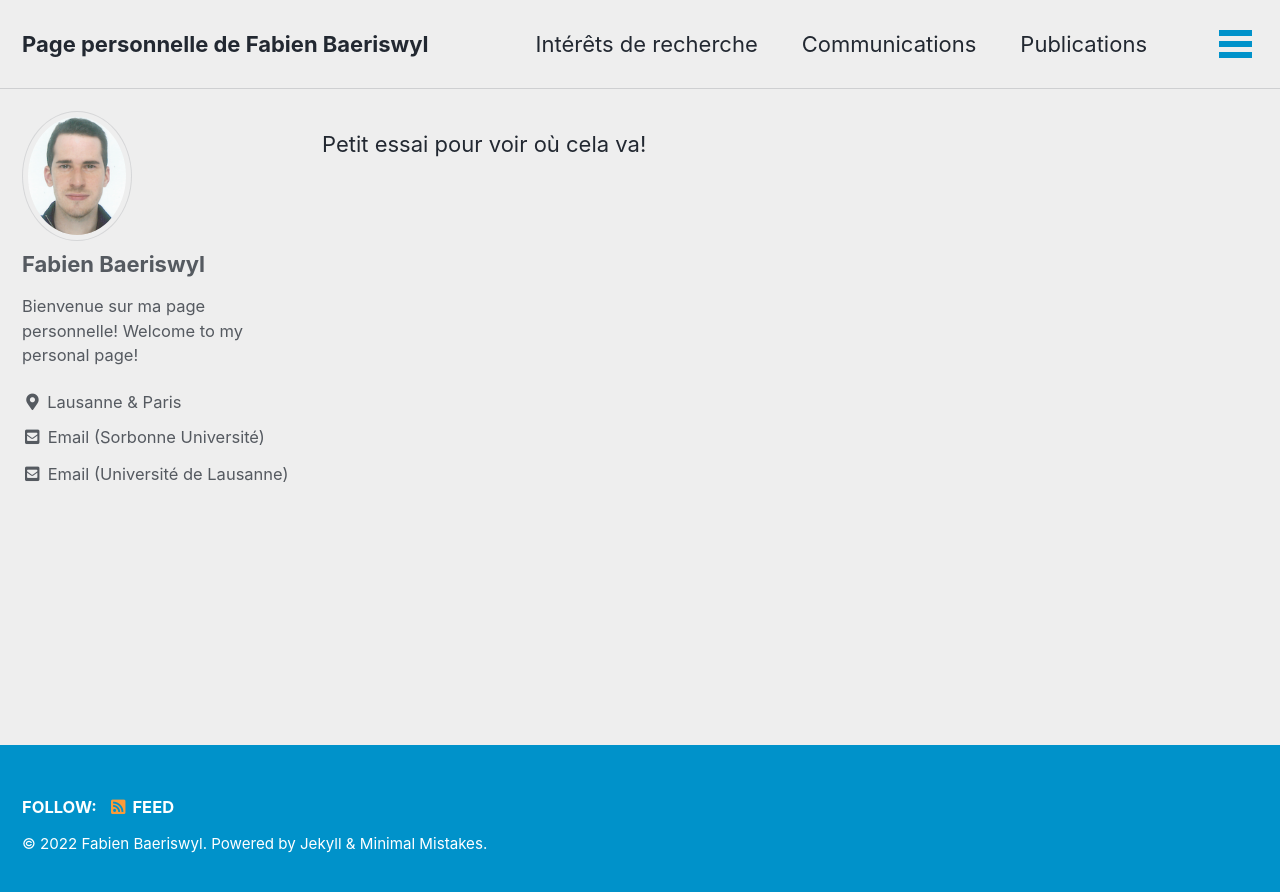
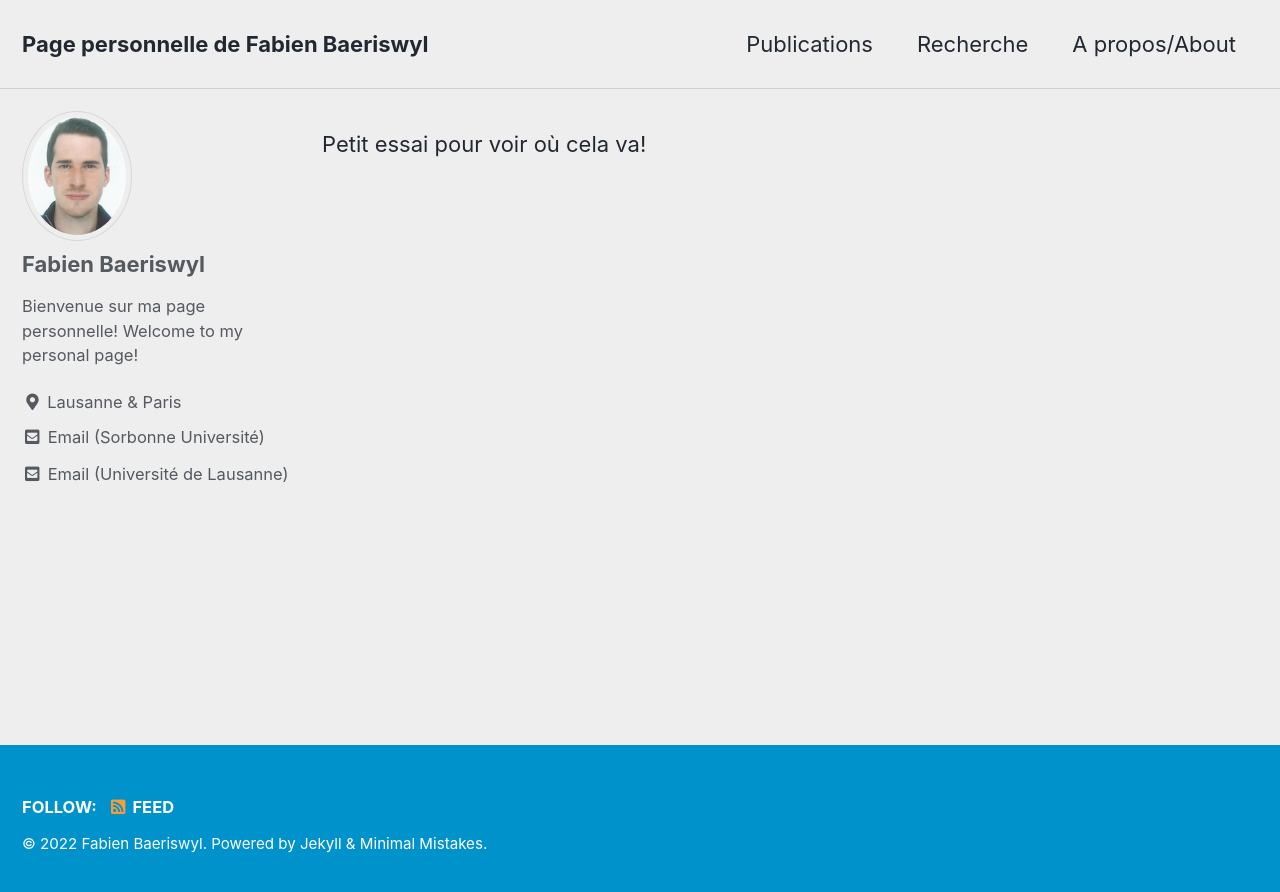
Before and after one commit to fabienbaeriswyl/test.github.io, a Jekyll site: the page built from index.html, in a window 1280 px wide. Shown: the top 892 px of the page. Built offline with Jekyll 4.4.1, drawn with Linux system fonts in a browser that asks for light colours; cached includes are drawn as plain includes; the list of posts is cut into pages by our own code.

Commit message:
new structure

```diff
--- a/_data/navigation.yml
+++ b/_data/navigation.yml
@@ -1,11 +1,9 @@
 # main links
 main:
-  - title: "Intérêts de recherche"
-  - title: "Communications"
-    url: /conf/
   - title: "Publications"
     url: /publi/
-  - title: ""
+  - title: "Recherche"
+    url: /conf/
   - title: "A propos/About"
     url: /about/
   # - title: "Sample Collections"
```
